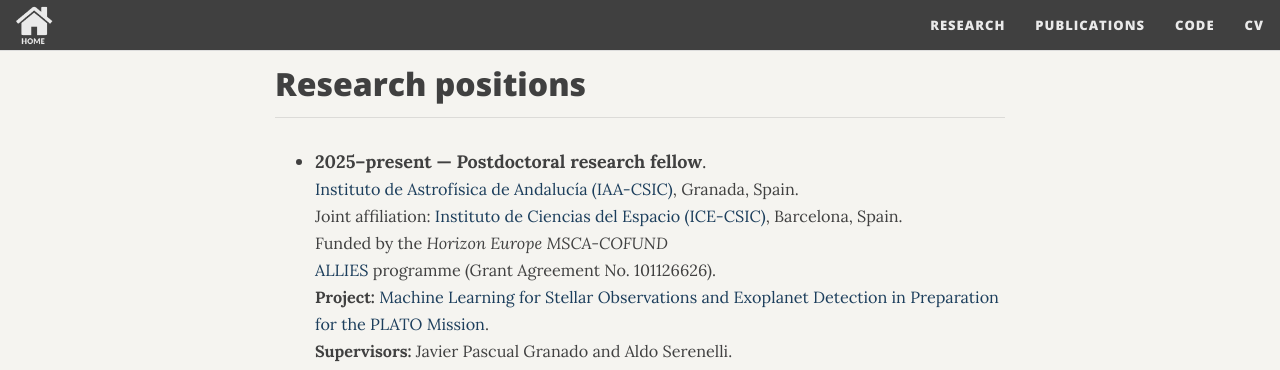
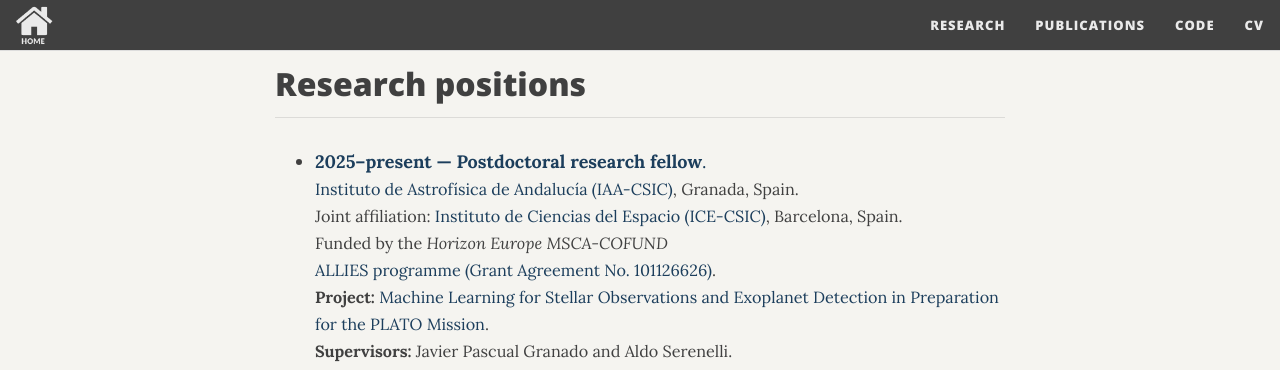
Before and after one commit to igomezv/igomezv.github.io, a Jekyll site: the page built from cv.md, in a window 1280 px wide and 900 px high, scrolled down 474 px. Shown: the top 370 px of the window. Built offline with Jekyll 4.4.1, drawn with Linux system fonts in a browser that asks for light colours; nearby versions of some CDN libraries; comment, search, counter and statistics services are not loaded; part of the change alters nothing that is shown.

Commit message:
update links

```diff
--- a/cv.md
+++ b/cv.md
@@ -22,11 +22,11 @@ title: CV
 
 ---
 
-- **2025–present — Postdoctoral research fellow**. <br>
+- [**2025–present — Postdoctoral research fellow**.](https://www.iaa.csic.es/personal/#:~:text=Isidro%20Gomez%20Vargas) <br>
 <span class="publication-contributions" markdown="span">[Instituto de Astrofísica de Andalucía (IAA-CSIC)](https://www.iaa.csic.es/), Granada, Spain. <br>
 Joint affiliation: [Instituto de Ciencias del Espacio (ICE-CSIC)](https://www.ice.csic.es/), Barcelona, Spain. <br>
 Funded by the *Horizon Europe MSCA-COFUND* <br>
-[ALLIES](https://cordis.europa.eu/project/id/101126626) programme (Grant Agreement No. 101126626). <br>
+[ALLIES programme (Grant Agreement No. 101126626)](https://cordis.europa.eu/project/id/101126626). <br>
 **Project:** [Machine Learning for Stellar Observations and Exoplanet Detection in Preparation for the PLATO Mission](https://aihub.csic.es/allies-cofund-big-data-analysis-techniques-applied-to-simulated-data-for-the-preparation-of-the-space-mission-plato/). <br>
 **Supervisors:** Javier Pascual Granado and Aldo Serenelli.</span>
 
```
